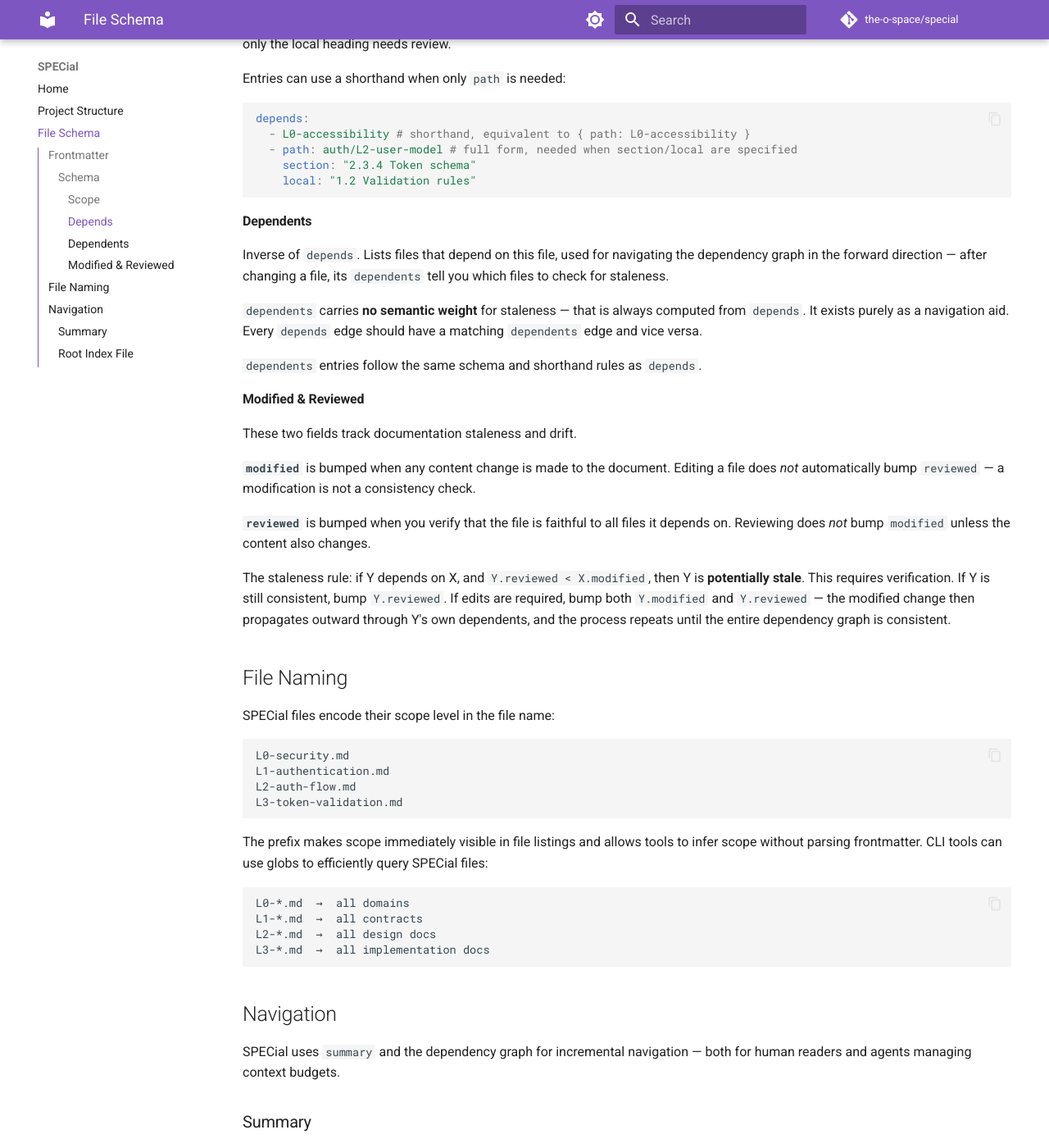
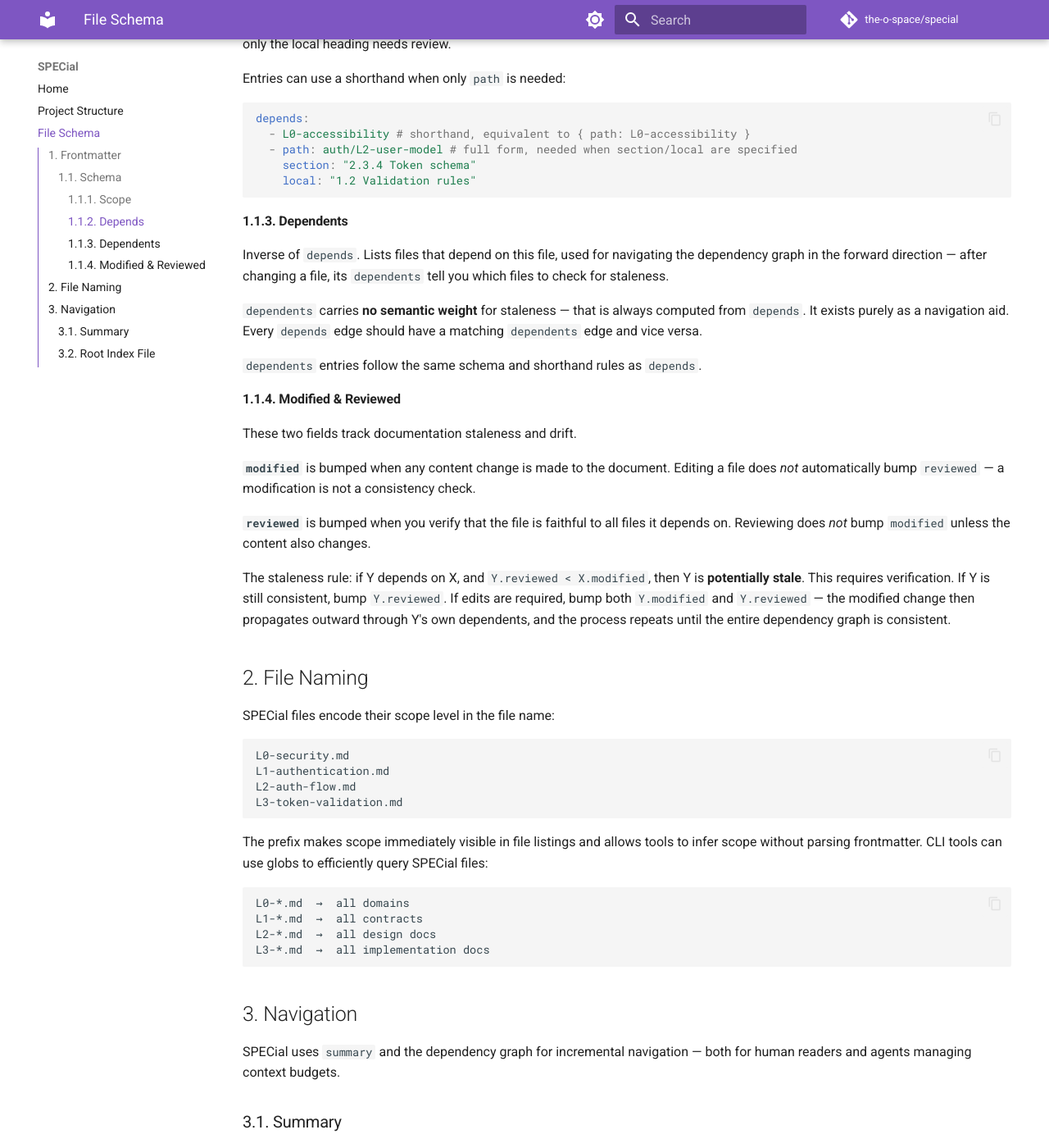
Before and after one commit to theoryzhenkov/SPECial, an MkDocs documentation site: the page built from docs/L0-file-schema.md, in a window 1280 px wide and 1400 px high, scrolled down 1840 px. Shown: the whole window at 82% size. Built offline with MkDocs 1.6.1 and Material for MkDocs 9.7.7, drawn with Linux system fonts in a browser that asks for light colours; comment, search, counter and statistics services are not loaded; some of the changed text lies outside the part shown.

Commit message:
docs: add extra description to index.md and numbers to sections

````diff
--- a/docs/L0-file-schema.md
+++ b/docs/L0-file-schema.md
@@ -15,7 +15,7 @@ depends:
 
 SPECial `.md` files include a **body** and **frontmatter**.
 
-## Frontmatter
+## 1. Frontmatter
 
 Frontmatter is a YAML, TOML or JSON block at the beginning of the `.md` file. Frontmatter is used by SPECial to store structured metadata.
 
@@ -34,7 +34,7 @@ dependents:
 ---
 ```
 
-### Schema
+### 1.1. Schema
 
 | Field        | Type       | Required | Description                                                  |
 | ------------ | ---------- | -------- | ------------------------------------------------------------ |
@@ -45,7 +45,7 @@ dependents:
 | `depends`    | `object[]` | no       | This file can become stale after changes to these files.     |
 | `dependents` | `object[]` | no       | These files can become stale after changes to this file.     |
 
-#### Scope
+#### 1.1.1. Scope
 
 | Level                    | Answers                                                                                     | Access                                                                             |
 | ------------------------ | ------------------------------------------------------------------------------------------- | ---------------------------------------------------------------------------------- |
@@ -55,7 +55,7 @@ dependents:
 | L2: Structure & Flows    | What are the components, how do they interact, what are the key sequences?                  | An agent reads this to modify or extend the domain.                                |
 | L3: Implementation       | What are the implementation patterns, edge cases, known issues, performance considerations? | An agent reads this to debug or optimize within the domain.                        |
 
-#### Depends
+#### 1.1.2. Depends
 
 If changes to file X can affect file Y, then Y depends on X. For example, if changes in `L0-accessibility` can affect `L1-user-interface`, then `L1-user-interface` sets `depends: [L0-accessibility]`.
 
@@ -79,7 +79,7 @@ depends:
     local: "1.2 Validation rules"
 ```
 
-#### Dependents
+#### 1.1.3. Dependents
 
 Inverse of `depends`. Lists files that depend on this file, used for navigating the dependency graph in the forward direction — after changing a file, its `dependents` tell you which files to check for staleness.
 
@@ -87,7 +87,7 @@ Inverse of `depends`. Lists files that depend on this file, used for navigating
 
 `dependents` entries follow the same schema and shorthand rules as `depends`.
 
-#### Modified & Reviewed
+#### 1.1.4. Modified & Reviewed
 
 These two fields track documentation staleness and drift.
 
@@ -97,7 +97,7 @@ These two fields track documentation staleness and drift.
 
 The staleness rule: if Y depends on X, and `Y.reviewed < X.modified`, then Y is **potentially stale**. This requires verification. If Y is still consistent, bump `Y.reviewed`. If edits are required, bump both `Y.modified` and `Y.reviewed` — the modified change then propagates outward through Y's own dependents, and the process repeats until the entire dependency graph is consistent.
 
-## File Naming
+## 2. File Naming
 
 SPECial files encode their scope level in the file name:
 
@@ -117,17 +117,17 @@ L2-*.md  →  all design docs
 L3-*.md  →  all implementation docs
 ```
 
-## Navigation
+## 3. Navigation
 
 SPECial uses `summary` and the dependency graph for incremental navigation — both for human readers and agents managing context budgets.
 
-### Summary
+### 3.1. Summary
 
 Each file's `summary` is the authoritative one-line description of its contents. An agent encountering a file path in a `dependents` list can read just the frontmatter of the referenced file to get its summary and scope, then decide whether to load the full body.
 
 By convention, SPECial files may list their dependants' summaries in the file body. This avoids fetching all dependants' frontmatter to learn their approximate contents. As with other content, if a dependant's summary is updated, `modified` is bumped, and changes propagate via the [staleness mechanism](#modified-reviewed).
 
-### Root Index File
+### 3.2. Root Index File
 
 A **root index file** (configured as `root` in `special.conf.toml`, default: `README`) serves as the entry point, effectively an `L-1` scope. It may or may not list `L0` files as dependents — [file discovery](#file-naming) does not depend on it.
 
--- a/docs/L0-project-structure.md
+++ b/docs/L0-project-structure.md
@@ -14,7 +14,7 @@ dependents:
 
 A SPECial project is a collection of files downstream from a **project root**.
 
-## Configuration
+## 1. Configuration
 
 The project root is identified by the presence of `special.conf.toml`. If no `special.conf.toml` is present in the working directory, SPECial treats working directory as project root with default values.
 
@@ -29,7 +29,7 @@ paths = ["."]           # directories containing SPECial files (default: ["."])
 | `root`  | `string`   | `"README"` | Entry point file, without `.md` extension.                       |
 | `paths` | `string[]` | `["."]`    | Directories to scan for SPECial files, relative to project root. |
 
-## Path Resolution
+## 2. Path Resolution
 
 All SPECial paths are resolved **relative to the project root**, without the `.md` extension.
 
````
Also changed, not shown: README.md (+0 -7 lines), docs/index.md (+8 -7 lines).
